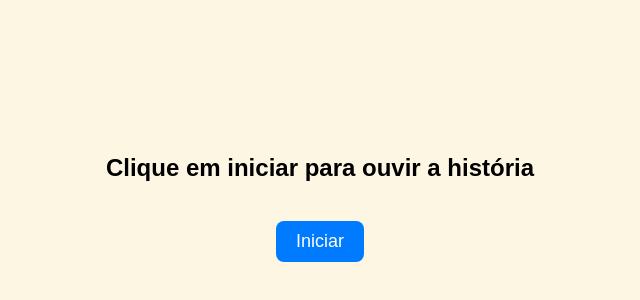
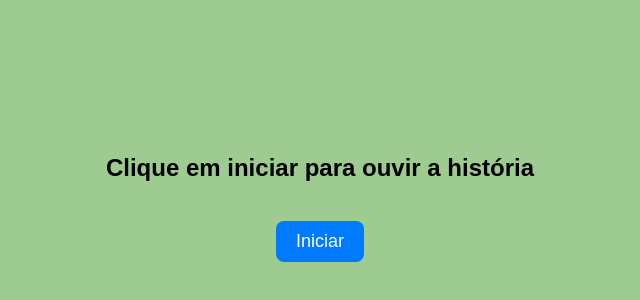
Before and after one commit to Matheuseomilior/teste-historia, a plain HTML site: page index.html in a window 1280 px wide. Shown: the part 230-530 px from the top of the page, without its empty margins (320-960 px from the left). Drawn offline with Linux system fonts and the light colour scheme.

Commit message:
Update index.html

```diff
--- a/index.html
+++ b/index.html
@@ -7,7 +7,7 @@
   <style>
     body {
       font-family: Arial, sans-serif;
-      background-color: #fdf6e3;
+      background-color: #9ecb90;
       display: flex;
       flex-direction: column;
       align-items: center;
```
